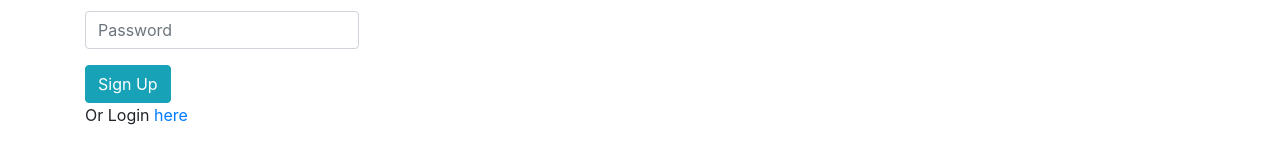
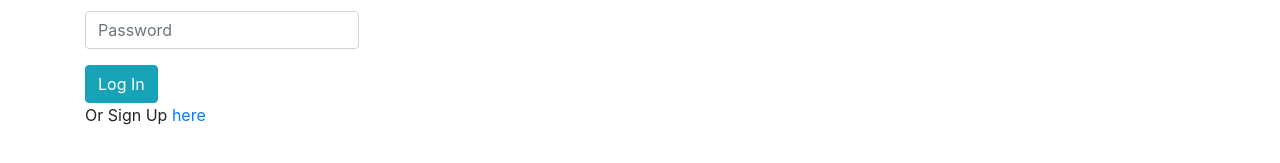
Before and after one commit to tjaved12/travelorsApp, a React (Create React App) app in the folder client/: page / in a window 1280 px wide. Shown: the part 257-420 px from the top of the page. Built offline with nearby package versions, Linux system fonts and the light colour scheme.

Commit message:
log in components

```diff
--- a/client/src/pages/Login.js
+++ b/client/src/pages/Login.js
@@ -30,16 +30,7 @@ function LoginInfo() {
 
     })
   }
-// const  handleSubmit = (event) => {
-//    console.log(event)
-//    console.log('cool')
 
-//    API.postlogin(
-//      {"name": "Leigh"}
-//    ).then(res => {
-//      console.log(res)
-//    })
-//  }
 return (
   <div className="container">
     <div className="row">
@@ -55,14 +46,12 @@ return (
             <label className="white" htmlFor ="exampleInputPassword1">Password</label>
             <input name="password"  onChange={handleChange} className="form-control"  value={formState.password} placeholder="Password"/>
           </div>
-          <button type="submit"   className="btn btn-info white">Sign Up</button>
+          <button type="submit"   className="btn btn-info white">Log In</button>
         </form>
-        <p className="white">Or Login <a href="/LoginInfo">here</a></p>
+        <p className="white">Or Sign Up <a href="/LoginInfo">here</a></p>
       </div>
     </div>
   </div>
-
-
 );
 }
 export default LoginInfo;
```
